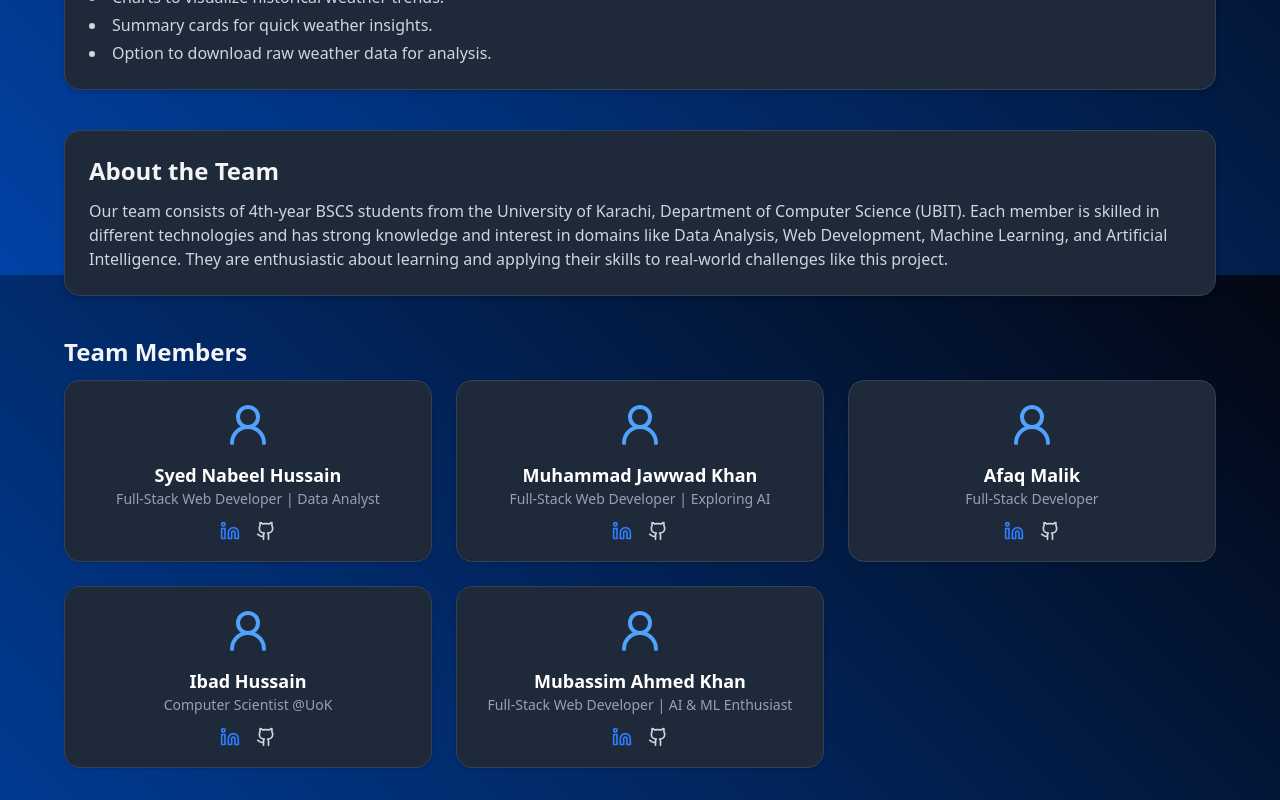
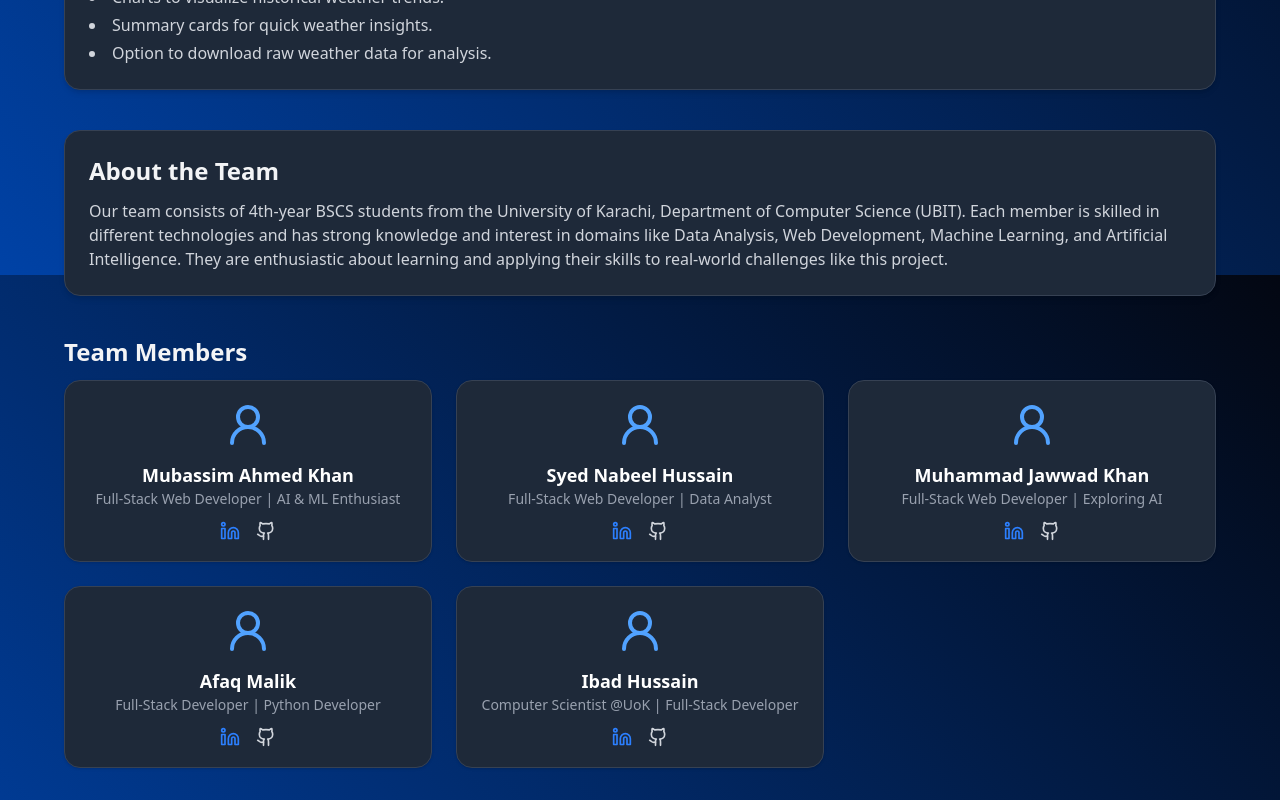
Before and after one commit to Mubassim-Khan/NASA-Space-Apps-Challenge, a React (Vite) app in the folder frontend/: page /about in a window 1280 px wide. Shown: the part 525-1325 px from the top of the page. Built offline with nearby package versions, Linux system fonts and the light colour scheme; no server answers.

Commit message:
Update team cards in About.jsx

```diff
--- a/frontend/src/components/About.jsx
+++ b/frontend/src/components/About.jsx
@@ -15,11 +15,16 @@ They are enthusiastic about learning and applying their skills to real-world cha
 
   const teamMembers = [
     {
+      name: "Mubassim Ahmed Khan",
+      linkedin: "https://linkedin.com/in/mubassim",
+      github: "https://github.com/Mubassim-Khan",
+      description: "Full-Stack Web Developer | AI & ML Enthusiast",
+    },
+    {
       name: "Syed Nabeel Hussain",
       linkedin: "https://www.linkedin.com/in/syed-nabeel-hussain-1905b1305",
       github: "https://github.com/nabeelhussain13",
-      description:
-        "Full-Stack Web Developer | Data Analyst",
+      description: "Full-Stack Web Developer | Data Analyst",
     },
     {
       name: "Muhammad Jawwad Khan",
@@ -31,19 +36,13 @@ They are enthusiastic about learning and applying their skills to real-world cha
       name: "Afaq Malik",
       linkedin: "https://www.linkedin.com/in/afaq-malik-1584482b8/",
       github: "https://github.com/Afaq-Malik-16",
-      description: "Full-Stack Developer",
+      description: "Full-Stack Developer | Python Developer",
     },
     {
       name: "Ibad Hussain",
       linkedin: "https://www.linkedin.com/in/ibadhussain",
       github: "https://github.com/ibad-hussain",
-      description: "Computer Scientist @UoK",
-    },
-    {
-      name: "Mubassim Ahmed Khan",
-      linkedin: "https://linkedin.com/in/mubassim",
-      github: "https://github.com/Mubassim-Khan",
-      description: "Full-Stack Web Developer | AI & ML Enthusiast",
+      description: "Computer Scientist @UoK | Full-Stack Developer",
     },
   ];
 
```
